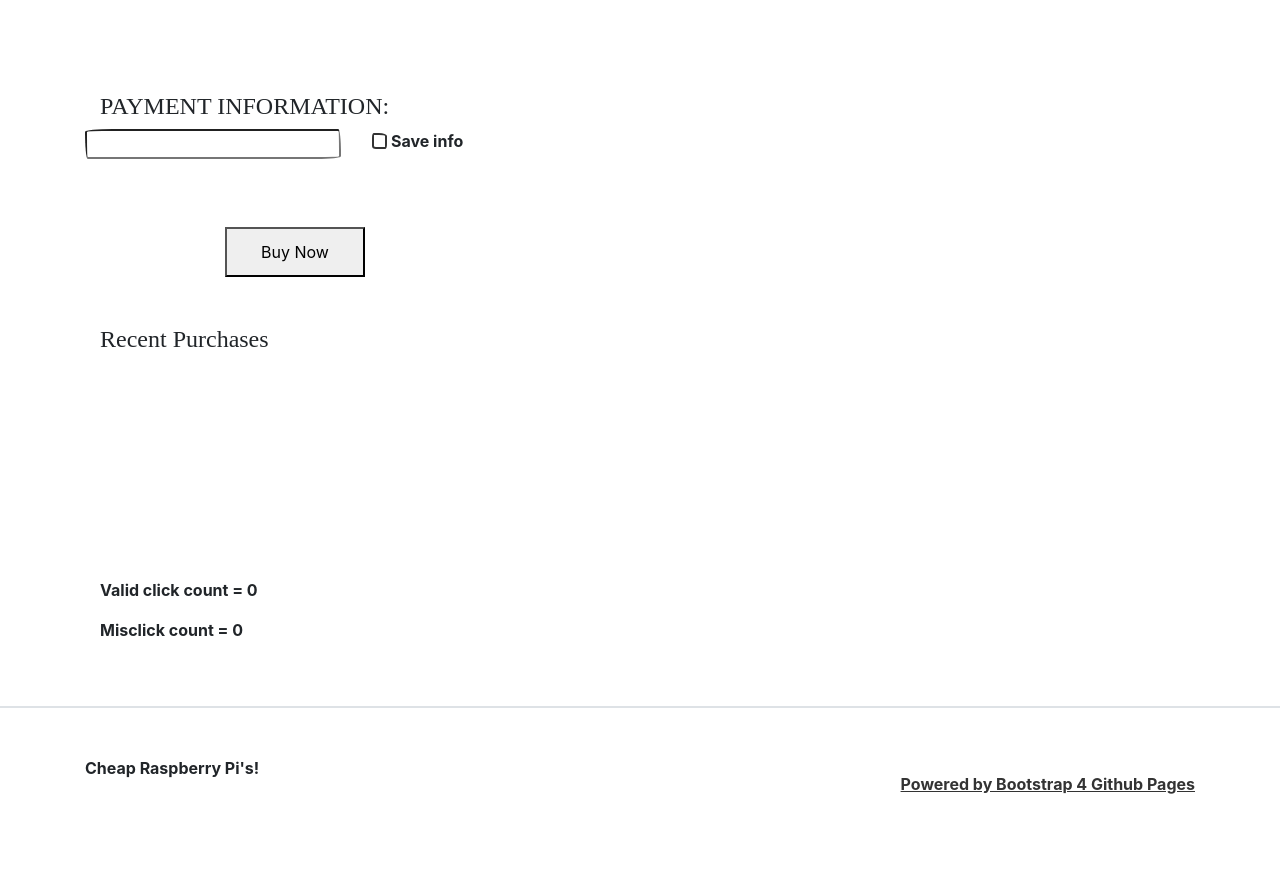
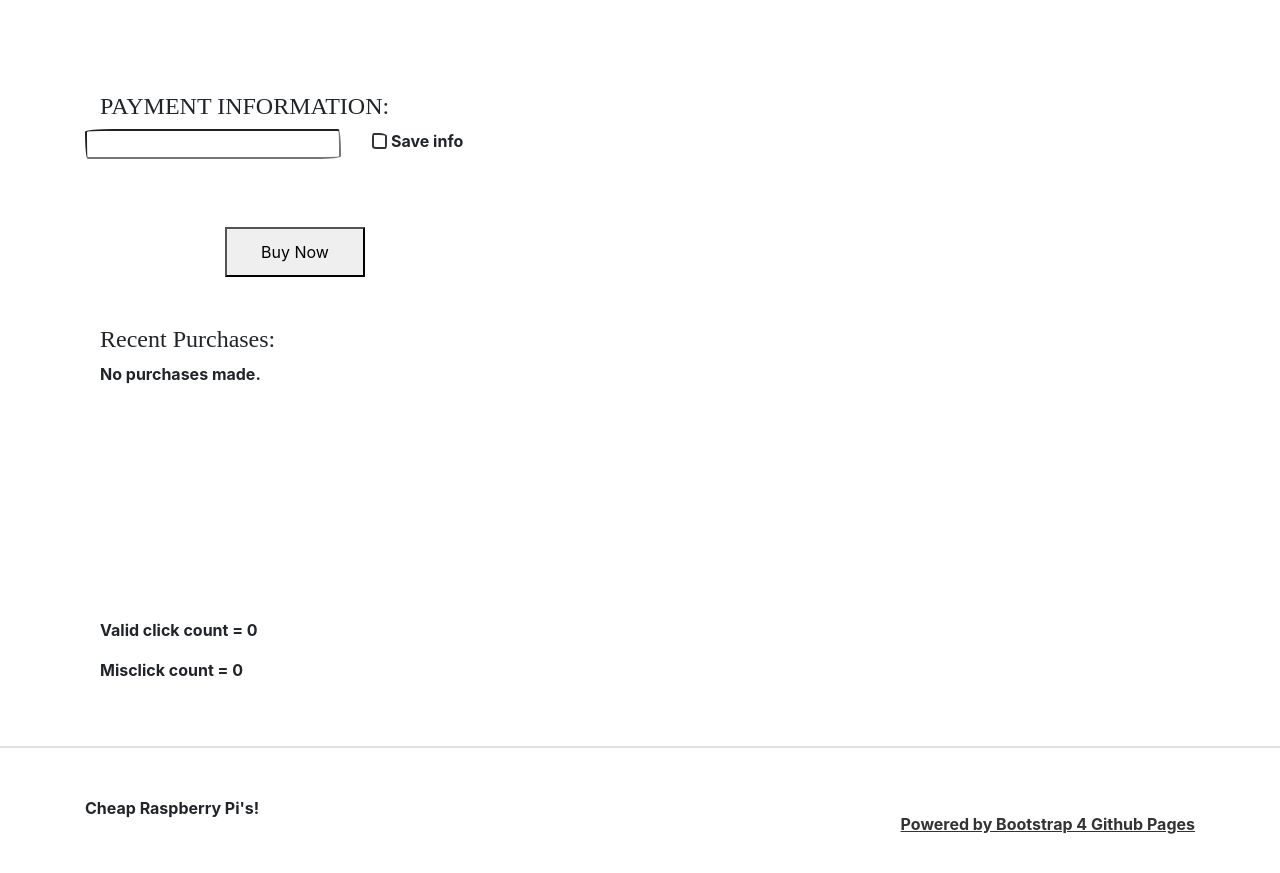
Before and after one commit to desparza22/defense-website, a Jekyll site: the page built from index.md, in a window 1280 px wide and 900 px high, scrolled down 766 px. Shown: the top 873 px of the window. Built offline with Jekyll 4.4.1, drawn with Linux system fonts in a browser that asks for light colours; some web fonts are replaced; some of the changed lines change nothing that is shown.

Commit message:
quick push

```diff
--- a/_layouts/default.html
+++ b/_layouts/default.html
@@ -139,14 +139,23 @@
 	      '</p>';
       }
 
+      function recentPurchases() {
+	  var purchase_count = getClickCount(validCode);
+	  if(purchase_count == 0) {
+	      return '<p>No purchases made.</p>';
+	  } else {
+	      return '<p>Raspberry Pi Zero 2 W. Qty. ' +
+		  purchase_count.toString() +
+		  '</p>';
+	  }
+      }
+
       function clickBuy() {
 	  if(document.getElementById(saveCookieID).checked) {
 	      cookieSet(document.getElementById(ccID).value, ccCode);
 	  }
 
 	  incrementClicks(validID, "Valid click", validCode);
-
-
       }
 
       function misclick() {
--- a/_layouts/intro.html
+++ b/_layouts/intro.html
@@ -49,7 +49,7 @@ layout: default
       );
       </script>
     <br><br>
-    <h4>Recent Purchases</h4>
+    <h4>Recent Purchases:</h4>
     <script type="text/javascript">
       document.write(recentPurchases());
     </script>
```
